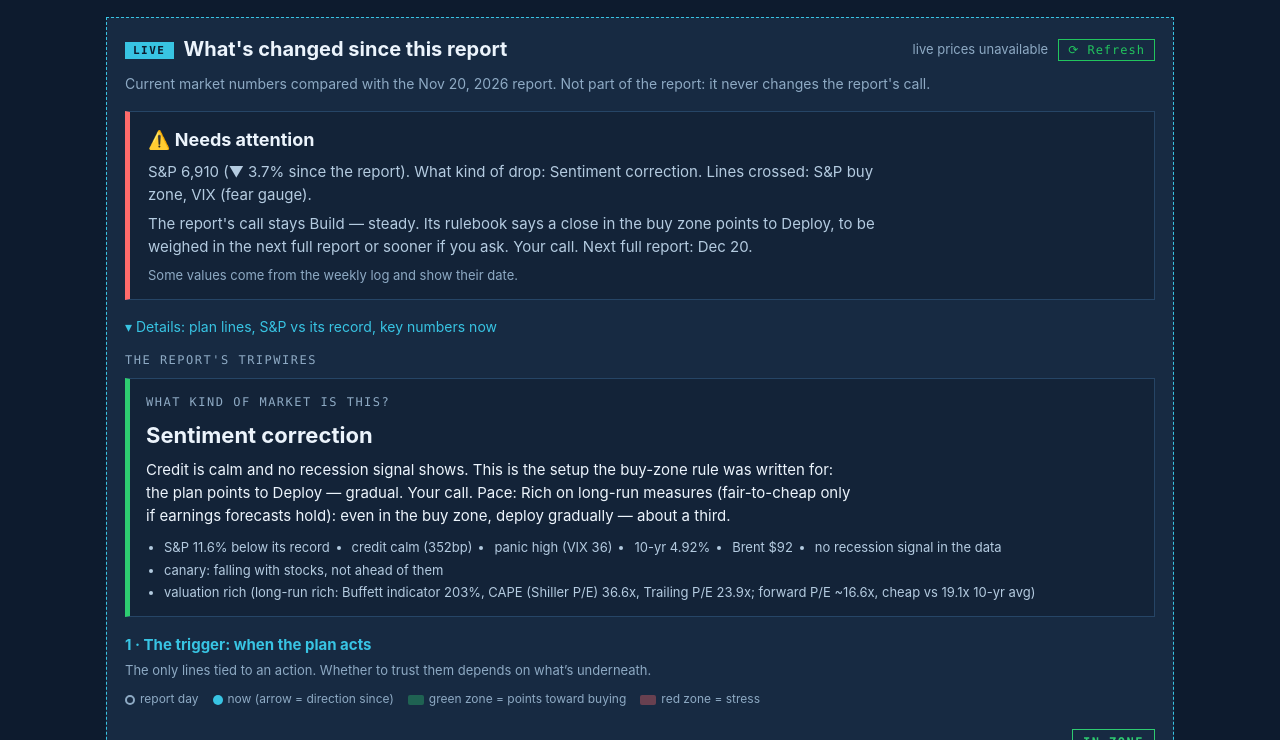
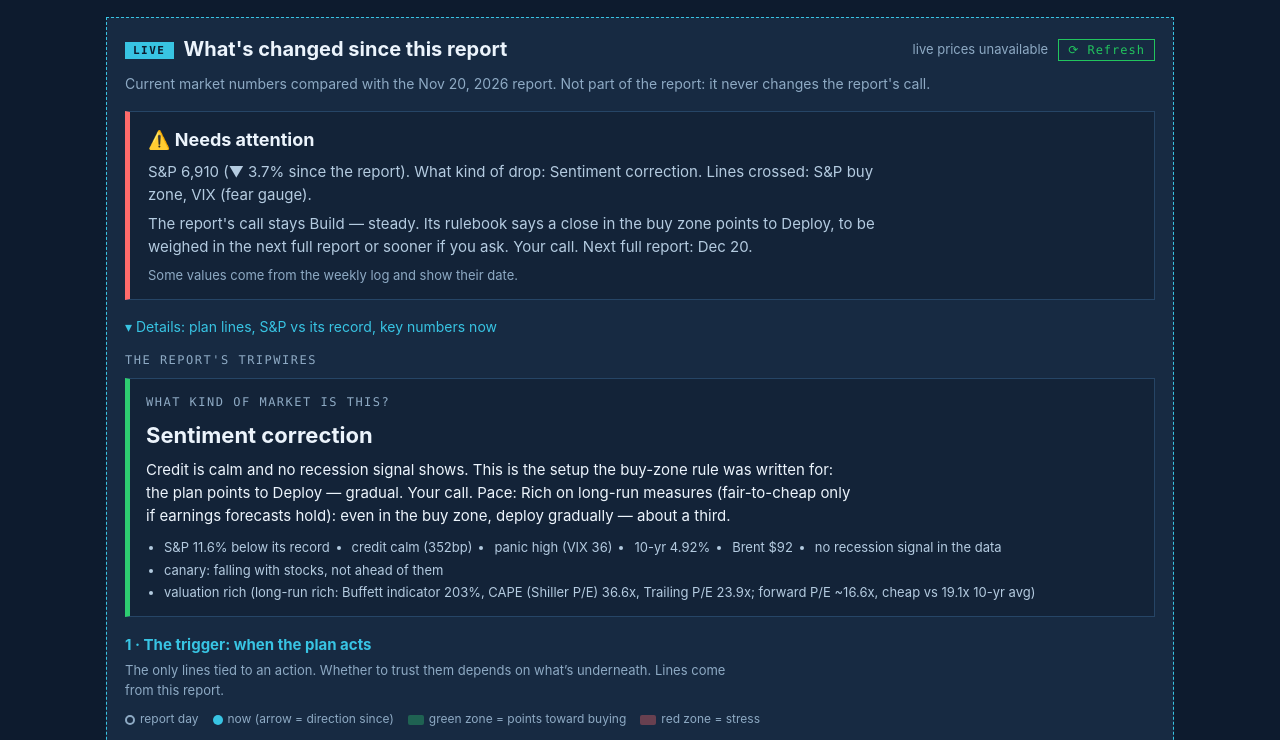
Before and after one commit to GregLobbin/gregentic, a plain HTML site: page mhc/index.html in a window 1280 px wide. Shown: the part 60-800 px from the top of the page. Drawn offline with Linux system fonts and the light colour scheme; no server answers.

Commit message:
MHC: plan lines read from each report's numeric "lines" (fallback to standing rulebook); Rev 1 carries its lines
Co-Authored-By: Claude Opus 5.5 <noreply@anthropic.com>
Claude-Session: https://claude.ai/code/session_019kswraXyuAm4y4Uw99AcBr

```diff
--- a/mhc/index.html
+++ b/mhc/index.html
@@ -482,6 +482,10 @@ function nowVal(key){
   return null;
 }
 const SEV={'on-track':0,watch:1,attention:2};
+// Plan lines: each report can carry its own numeric "lines"; anything missing falls back to the standing rulebook.
+const LINES_DEFAULT={buyZone:10,majorZone:20,hyStress:400,y10High:5.5,y10Low:4.75,vixStress:30,brentLow:85,unrate:4.5};
+const LINES_WATCH={buyZone:2,majorZone:2,hyStress:25,y10High:0.10,y10Low:0.10,vixStress:5,brentLow:4,unrate:0.1};
+function LN(r){const o={...LINES_DEFAULT},src=(r||cur)?.lines||{};for(const k in o)if(typeof src[k]==='number')o[k]=src[k];o.custom=Object.keys(LINES_DEFAULT).some(k=>typeof src[k]==='number'&&src[k]!==LINES_DEFAULT[k]);return o}
 function planLines(){
   if(!cur)return[];
   const S=cur.snapshot||{};
@@ -491,32 +495,32 @@ function planLines(){
   const hy=nowVal('hy');const rows=[];
   let hyRep=null;LOG.days.forEach(d=>{if(d.date<=cur.date&&typeof d.hy==='number')hyRep=d.hy});
   const fmtI=v=>Math.round(v).toLocaleString(),pct=v=>v.toFixed(2)+'%',bp=v=>Math.round(v)+'bp',usd=v=>'$'+v.toFixed(0),vx=v=>v.toFixed(1);
-  const sp=nowVal('sp500');
+  const sp=nowVal('sp500'),L=LN(),W=LINES_WATCH;
   if(ath){
-    const bz=ath*0.9,mz=ath*0.8,credOK=!hy||hy.v<400;
-    rows.push({name:'S&P buy zone',group:'trigger',q:'When does the plan act?',zone:'Buy zone',line:'Close ≤ '+fmtI(bz)+' (−10%), junk spreads < 400bp',lineV:bz,dir:'below',rep:num(S.sp500),now:sp,f:fmtI,
-      state:sp?(sp.v<=bz?(credOK?'attention':'watch'):(sp.v<=ath*0.918?'watch':'on-track')):null,
+    const bzF=1-L.buyZone/100,mzF=1-L.majorZone/100,bz=ath*bzF,mz=ath*mzF,credOK=!hy||hy.v<L.hyStress;
+    rows.push({name:'S&P buy zone',group:'trigger',q:'When does the plan act?',zone:'Buy zone',line:'Close ≤ '+fmtI(bz)+' (−'+L.buyZone+'%), junk spreads < '+L.hyStress+'bp',lineV:bz,dir:'below',rep:num(S.sp500),now:sp,f:fmtI,
+      state:sp?(sp.v<=bz?(credOK?'attention':'watch'):(sp.v<=bz/(1-W.buyZone/100)?'watch':'on-track')):null,
       what:sp?(sp.v<=bz?(credOK?'Inside the buy zone; the plan points to Deploy':'Below the line, but credit is stressed'):((sp.v/bz-1)*100).toFixed(1)+'% above the line'):'',col:'g'});
-    rows.push({name:'S&P major zone',group:'trigger',q:'When does the plan act more?',zone:'Major buy zone',line:'Close ≤ '+fmtI(mz)+' (−20%)',lineV:mz,dir:'below',rep:num(S.sp500),now:sp,f:fmtI,
-      state:sp?(sp.v<=mz?'attention':(sp.v<=ath*0.816?'watch':'on-track')):null,
+    rows.push({name:'S&P major zone',group:'trigger',q:'When does the plan act more?',zone:'Major buy zone',line:'Close ≤ '+fmtI(mz)+' (−'+L.majorZone+'%)',lineV:mz,dir:'below',rep:num(S.sp500),now:sp,f:fmtI,
+      state:sp?(sp.v<=mz?'attention':(sp.v<=mz/(1-W.majorZone/100)?'watch':'on-track')):null,
       what:sp?(sp.v<=mz?'Inside the major zone; the plan points to Deploy+':((sp.v/mz-1)*100).toFixed(1)+'% above the line'):'',col:'g'});
   }
-  rows.push({name:'Junk spreads',group:'gauge',q:'Is credit cracking?',zone:'Stress zone',line:'above 400bp',lineV:400,dir:'above',rep:hyRep,now:hy,f:bp,
-    state:hy?(hy.v>400?'attention':hy.v>=375?'watch':'on-track'):null,what:hy?(hy.v>400?'Credit stress line crossed':(400-hy.v).toFixed(0)+'bp below the line'):'No reading yet',col:'r'});
+  rows.push({name:'Junk spreads',group:'gauge',q:'Is credit cracking?',zone:'Stress zone',line:'above '+L.hyStress+'bp',lineV:L.hyStress,dir:'above',rep:hyRep,now:hy,f:bp,
+    state:hy?(hy.v>L.hyStress?'attention':hy.v>=L.hyStress-W.hyStress?'watch':'on-track'):null,what:hy?(hy.v>L.hyStress?'Credit stress line crossed':(L.hyStress-hy.v).toFixed(0)+'bp below the line'):'No reading yet',col:'r'});
   const y=nowVal('y10');
-  rows.push({name:'10-yr yield (high)',group:'gauge',q:'Is it a rate shock?',zone:'Stress zone',line:'above 5.50%',lineV:5.5,dir:'above',rep:num(S.y10),now:y,f:pct,
-    state:y?(y.v>5.5?'attention':y.v>=5.4?'watch':'on-track'):null,what:y?(y.v>5.5?'Stress line crossed':(5.5-y.v).toFixed(2)+' pts below the line'):'',col:'r'});
-  rows.push({name:'10-yr yield (low)',group:'gauge',q:'Are rates easing?',zone:'Easing zone',line:'below 4.75% (rates easing)',lineV:4.75,dir:'below',rep:num(S.y10),now:y,f:pct,
-    state:y?(y.v<4.75?'attention':y.v<=4.85?'watch':'on-track'):null,what:y?(y.v<4.75?'Easing line crossed':(y.v-4.75).toFixed(2)+' pts above the line'):'',col:'g'});
+  rows.push({name:'10-yr yield (high)',group:'gauge',q:'Is it a rate shock?',zone:'Stress zone',line:'above '+L.y10High.toFixed(2)+'%',lineV:L.y10High,dir:'above',rep:num(S.y10),now:y,f:pct,
+    state:y?(y.v>L.y10High?'attention':y.v>=L.y10High-W.y10High?'watch':'on-track'):null,what:y?(y.v>L.y10High?'Stress line crossed':(L.y10High-y.v).toFixed(2)+' pts below the line'):'',col:'r'});
+  rows.push({name:'10-yr yield (low)',group:'gauge',q:'Are rates easing?',zone:'Easing zone',line:'below '+L.y10Low.toFixed(2)+'% (rates easing)',lineV:L.y10Low,dir:'below',rep:num(S.y10),now:y,f:pct,
+    state:y?(y.v<L.y10Low?'attention':y.v<=L.y10Low+W.y10Low?'watch':'on-track'):null,what:y?(y.v<L.y10Low?'Easing line crossed':(y.v-L.y10Low).toFixed(2)+' pts above the line'):'',col:'g'});
   const v=nowVal('vix');
-  rows.push({name:'VIX (fear gauge)',group:'gauge',q:'Is it panic?',zone:'Stress zone',line:'above 30',lineV:30,dir:'above',rep:num(S.vix),now:v,f:vx,
-    state:v?(v.v>30?'attention':v.v>=25?'watch':'on-track'):null,what:v?(v.v>30?'Fear spike: above the stress line':(30-v.v).toFixed(1)+' below the line'):'',col:'r'});
+  rows.push({name:'VIX (fear gauge)',group:'gauge',q:'Is it panic?',zone:'Stress zone',line:'above '+L.vixStress,lineV:L.vixStress,dir:'above',rep:num(S.vix),now:v,f:vx,
+    state:v?(v.v>L.vixStress?'attention':v.v>=L.vixStress-W.vixStress?'watch':'on-track'):null,what:v?(v.v>L.vixStress?'Fear spike: above the stress line':(L.vixStress-v.v).toFixed(1)+' below the line'):'',col:'r'});
   const b=nowVal('brent');
-  rows.push({name:'Brent oil',group:'gauge',q:'Is it an oil shock?',zone:'Easing zone',line:'below $85 (oil pressure easing)',lineV:85,dir:'below',rep:num(S.brent),now:b,f:usd,
-    state:b?(b.v<85?'attention':b.v<=89?'watch':'on-track'):null,what:b?(b.v<85?'Easing line crossed':'$'+(b.v-85).toFixed(0)+' above the line'):'',col:'g'});
+  rows.push({name:'Brent oil',group:'gauge',q:'Is it an oil shock?',zone:'Easing zone',line:'below $'+L.brentLow+' (oil pressure easing)',lineV:L.brentLow,dir:'below',rep:num(S.brent),now:b,f:usd,
+    state:b?(b.v<L.brentLow?'attention':b.v<=L.brentLow+W.brentLow?'watch':'on-track'):null,what:b?(b.v<L.brentLow?'Easing line crossed':'$'+(b.v-L.brentLow).toFixed(0)+' above the line'):'',col:'g'});
   const u=nowVal('unrate');
-  if(u)rows.push({name:'Unemployment',group:'gauge',q:'Is a recession starting?',zone:'Stress zone',line:'4.5% or higher',lineV:4.5,dir:'above',rep:null,now:u,f:v=>v.toFixed(1)+'%',
-    state:u.v>=4.5?'attention':u.v>=4.4?'watch':'on-track',what:u.v>=4.5?'Stress line crossed':(4.5-u.v).toFixed(1)+' pts below the line',col:'r'});
+  if(u)rows.push({name:'Unemployment',group:'gauge',q:'Is a recession starting?',zone:'Stress zone',line:L.unrate.toFixed(1)+'% or higher',lineV:L.unrate,dir:'above',rep:null,now:u,f:v=>v.toFixed(1)+'%',
+    state:u.v>=L.unrate?'attention':u.v>=L.unrate-W.unrate?'watch':'on-track',what:u.v>=L.unrate?'Stress line crossed':(L.unrate-u.v).toFixed(1)+' pts below the line',col:'r'});
   return rows;
 }
 
@@ -640,7 +644,7 @@ function renderLiveLayer(){
     if(r.what)st.append(el('small',null,r.what));
     if(r.now?.src==='log')st.append(el('span','src','weekly log, '+fmtShort(r.now.date)));
     row.append(n,pbar(r),st);return row};
-  const g1=el('div','grp');g1.append(el('div','gh','1 · The trigger: when the plan acts'),el('p','gp','The only lines tied to an action. Whether to trust them depends on what’s underneath.'));
+  const g1=el('div','grp');g1.append(el('div','gh','1 · The trigger: when the plan acts'),el('p','gp','The only lines tied to an action. Whether to trust them depends on what’s underneath. '+(cur.lines?'Lines come from this report'+(LN().custom?', which changed some from the standing rulebook':'')+'.':'Lines are the standing rulebook (this report predates report-specific lines).')));
   const p1=el('div','pl');rows.filter(r=>r.group==='trigger').forEach(r=>p1.append(mkRow(r)));g1.append(key,p1);box.append(g1);
   const g2=el('div','grp');g2.append(el('div','gh','2 · What’s underneath: what kind of drop, and how much cushion'),el('p','gp','Each gauge answers one question. Together they separate a normal correction from a credit crunch, a rate shock or a recession. Valuation then sets the pace of buying.'));
   const p2=el('div','pl');rows.filter(r=>r.group!=='trigger').forEach(r=>p2.append(mkRow(r)));
@@ -695,22 +699,23 @@ function nextReportDate(){const n=new Date();let d=new Date(n.getFullYear(),n.ge
 
 // ── PULLBACK RULER (drawn at real pixel width so text stays readable on phones) ──
 function ruler(p,Wpx,nowLevel){
+  const LZ=LN(),bzp=-LZ.buyZone,mzp=-LZ.majorZone;
   const W=Math.round(Math.max(300,Math.min(980,Wpx))),narrow=W<560,H=98,pad=narrow?18:36,minPct=-25;
   const x=v=>pad+(v-minPct)/(0-minPct)*(W-2*pad);
   const svg=document.createElementNS(NS,'svg');svg.setAttribute('viewBox',`0 0 ${W} ${H}`);
   const dd=(p.level/p.ath-1)*100;svg.setAttribute('role','img');svg.setAttribute('aria-label',`S&P 500 is ${Math.abs(dd).toFixed(1)}% below its record high`);
   const add=(t,a,tx)=>{const n=document.createElementNS(NS,t);for(const k in a)n.setAttribute(k,a[k]);if(tx!=null)n.textContent=tx;svg.append(n)};
   const G=css('--green'),Y=css('--yellow'),D=css('--dim'),M=css('--muted'),A=css('--accent'),B=css('--border'),F=css('--sans');
-  add('rect',{x:x(-25),y:36,width:x(-20)-x(-25),height:14,fill:G,opacity:.6});
-  add('rect',{x:x(-20),y:36,width:x(-10)-x(-20),height:14,fill:G,opacity:.3});
-  add('rect',{x:x(-10),y:36,width:x(0)-x(-10),height:14,fill:css('--bg3')});
+  add('rect',{x:x(-25),y:36,width:x(mzp)-x(-25),height:14,fill:G,opacity:.6});
+  add('rect',{x:x(mzp),y:36,width:x(bzp)-x(mzp),height:14,fill:G,opacity:.3});
+  add('rect',{x:x(bzp),y:36,width:x(0)-x(bzp),height:14,fill:css('--bg3')});
   const ticks=narrow?[-20,-10,0]:[-25,-20,-15,-10,-5,0];
   ticks.forEach(t=>{add('line',{x1:x(t),x2:x(t),y1:32,y2:54,stroke:B,'stroke-width':1.5});
     add('text',{x:x(t),y:71,'text-anchor':t===0?'end':'middle','font-size':13,fill:D,'font-family':F},t===0?'Record':t+'%');
     if(t<0)add('text',{x:x(t),y:89,'text-anchor':'middle','font-size':13,fill:M,'font-family':F},Math.round(p.ath*(1+t/100)).toLocaleString())});
-  if(narrow)add('text',{x:(x(-25)+x(-10))/2,y:26,'text-anchor':'middle','font-size':13,fill:G,'font-family':F,'font-weight':'bold'},'BUY ZONE');
-  else{add('text',{x:(x(-25)+x(-20))/2,y:26,'text-anchor':'middle','font-size':13,fill:G,'font-family':F,'font-weight':'bold'},'BUY MORE');
-       add('text',{x:(x(-20)+x(-10))/2,y:26,'text-anchor':'middle','font-size':13,fill:G,'font-family':F,'font-weight':'bold'},'BUY ZONE')}
+  if(narrow)add('text',{x:(x(-25)+x(bzp))/2,y:26,'text-anchor':'middle','font-size':13,fill:G,'font-family':F,'font-weight':'bold'},'BUY ZONE');
+  else{add('text',{x:(x(-25)+x(mzp))/2,y:26,'text-anchor':'middle','font-size':13,fill:G,'font-family':F,'font-weight':'bold'},'BUY MORE');
+       add('text',{x:(x(mzp)+x(bzp))/2,y:26,'text-anchor':'middle','font-size':13,fill:G,'font-family':F,'font-weight':'bold'},'BUY ZONE')}
   const mx=x(Math.max(minPct,Math.min(0,dd)));
   const hasNow=typeof nowLevel==='number';
   if(hasNow){
@@ -817,7 +822,7 @@ function render(r){
   const ax=el('div','axis');ax.append(el('span',null,'◀ move cash into stocks'),el('span',null,'add to Bond Plus ▶'));
   pw.append(pt,lad,ax,el('p','action',r.powder?.action||''));
   if(r.pullback?.ath&&r.pullback?.level){
-    const p=r.pullback,dd=(1-p.level/p.ath)*100,zone=p.ath*0.9,need=(1-zone/p.level)*100;
+    const p=r.pullback,dd=(1-p.level/p.ath)*100,zone=p.ath*(1-LN(r).buyZone/100),need=(1-zone/p.level)*100;
     pw.append(el('p','dist',need>0?`The S&P is ${dd.toFixed(1)}% below its record. The buy zone starts about ${need.toFixed(0)}% lower, near ${Math.round(zone).toLocaleString()}.`:`The S&P is ${dd.toFixed(1)}% below its record — inside the buy zone.`));
     const rb=el('div','ruler');rb.id='ruler';pw.append(rb);
   }
--- a/mhc/reports/2026-11-20-r1.json
+++ b/mhc/reports/2026-11-20-r1.json
@@ -677,5 +677,15 @@
    }
   ],
   "note": "Interpretation, not a rule. These insights add context and never change the dry-powder call on their own."
+ },
+ "lines": {
+  "buyZone": 10,
+  "majorZone": 20,
+  "hyStress": 400,
+  "y10High": 5.5,
+  "y10Low": 4.75,
+  "vixStress": 30,
+  "brentLow": 85,
+  "unrate": 4.5
  }
 }
```
